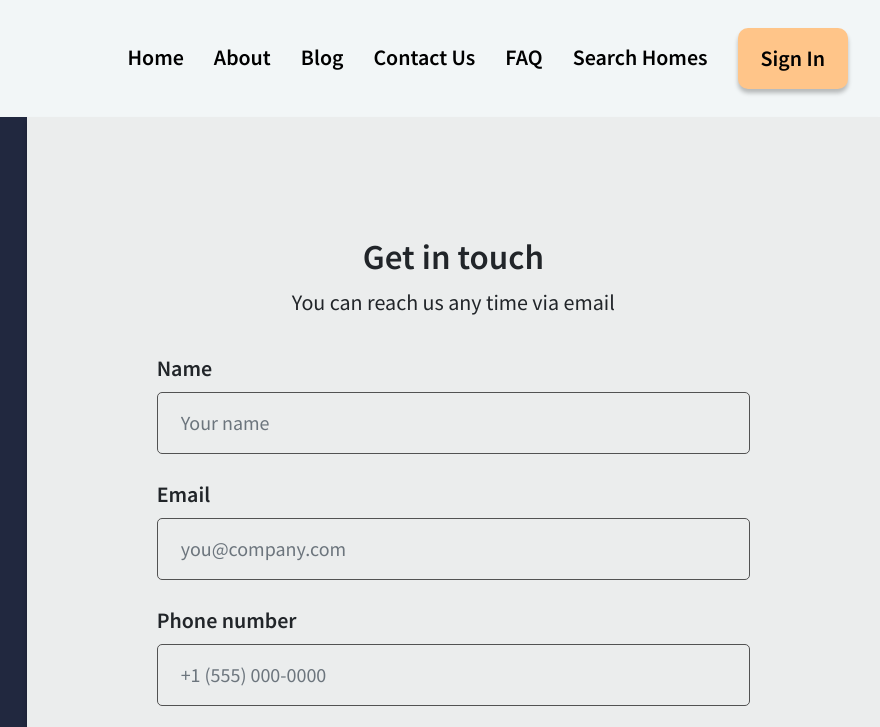
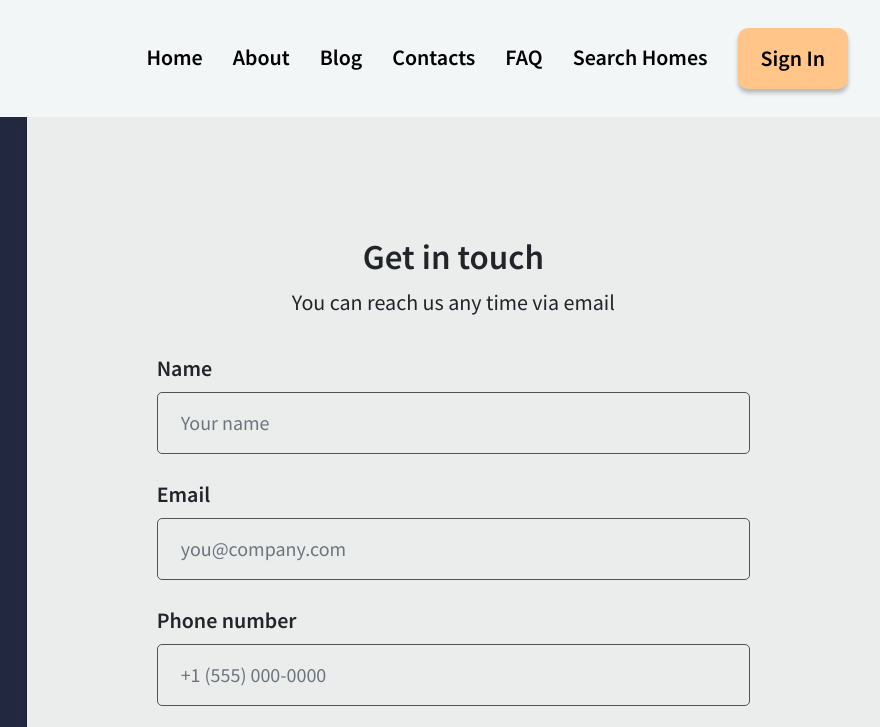
Before and after one commit to hamzaraza1/Mirabilis-redesign-, a plain HTML site: page contact.html in a window 1280 px wide. Shown: the top 727 px of the page, 400-1280 px from the left. Drawn offline with nearby package versions, Linux system fonts and the light colour scheme; files that its build step writes are made by us from their sources; files whose address does not match are found by name.

Commit message:
Update contact.html
Changes in header

```diff
--- a/contact.html
+++ b/contact.html
@@ -61,7 +61,7 @@
                     <a class="nav-link" href="blog.html">Blog</a>
                   </li>
                   <li class="nav-item">
-                    <a class="nav-link" href="contact.html">Contact Us</a>
+                    <a class="nav-link" href="contact.html">Contacts</a>
                   </li>
                   <li class="nav-item">
                     <a class="nav-link" href="faq.html">FAQ</a>
```
